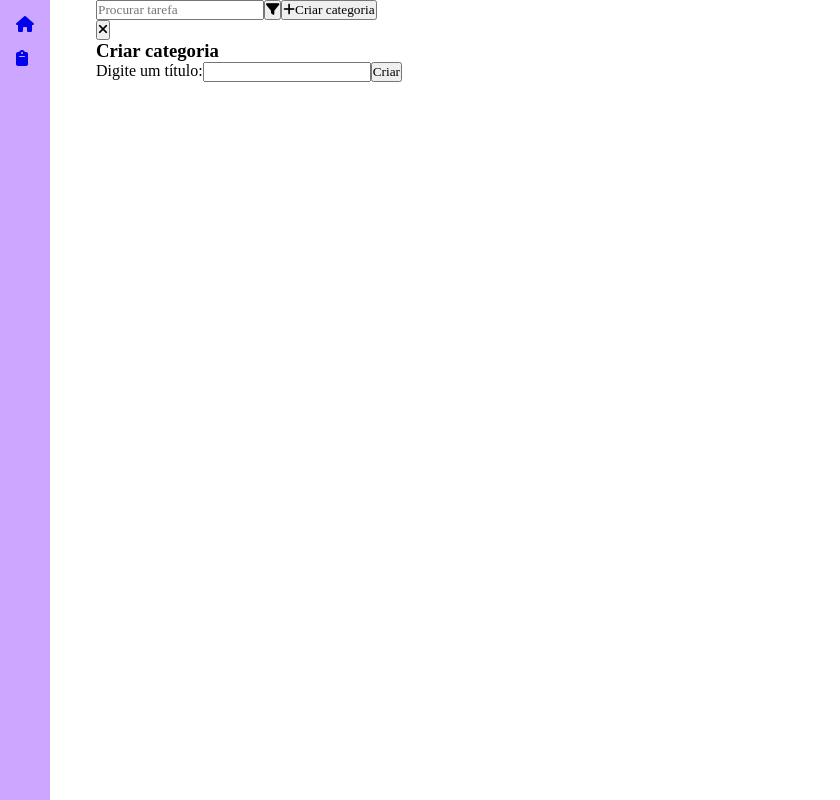
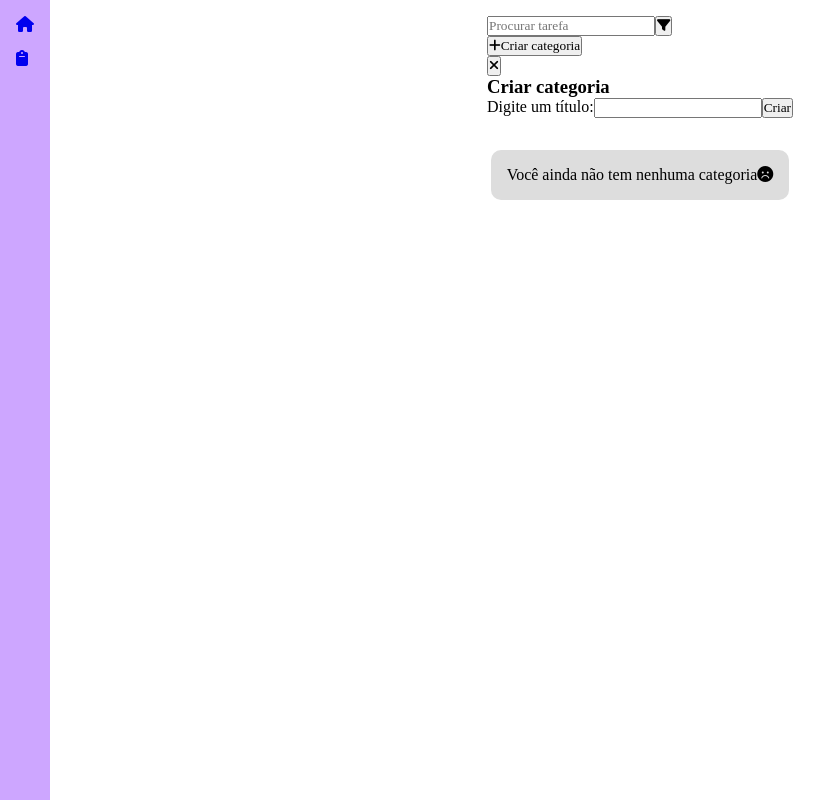
Before and after one commit to rodrigodesouzasantos97/TaskManager, a React (Vite) app in the folder frontend/: page /board in a window 1280 px wide. Both pictures are taken after a click on the button "Criar categoria". Shown: the whole page, without its empty margins (0-840 px from the left). Built offline with nearby package versions, Linux system fonts and the light colour scheme; a web font is replaced by a local one.

Commit message:
fix: add required in title input

```diff
--- a/frontend/src/routes/Board.css
+++ b/frontend/src/routes/Board.css
@@ -1,3 +1,18 @@
 .board {
   margin-left: 6rem;
+  padding-top: 1rem;
+  display: flex;
+  flex-direction: column;
+  gap: 2rem;
+  align-items: center;
+  max-width: 80%;
+  margin: 0 auto;
 }
+
+.categories {
+  background-color: #ddd;
+  padding: 1rem;
+  border-radius: 10px;
+  display: flex;
+  gap: 1rem;
+}
--- a/frontend/src/routes/Board.jsx
+++ b/frontend/src/routes/Board.jsx
@@ -13,6 +13,8 @@ const Board = () => {
 
   const createCategory = (e) => {
     e.preventDefault();
+
+    if (!categoryTitle) return;
 
     const newCategory = {
       id: Date.now(),
@@ -35,18 +37,27 @@ const Board = () => {
         <input
           type="text"
           name="search"
+          className="search"
           placeholder="Procurar tarefa"
           onChange={(e) => setSearchValue(e.target.value)}
         />
-        <button>
+        <button className="filter-bar-btn">
           <i className="fa-solid fa-filter"></i>
         </button>
-        <button onClick={toggleCategoryConfigScreen}>
+        <div className="open-screen">
+          <button
+            onClick={toggleCategoryConfigScreen}
+            className="filter-bar-btn"
+          >
             <i className="fa-solid fa-plus"></i>Criar categoria
           </button>
           {categoryConfigScreenIsOpen && (
-          <form onSubmit={createCategory} className="category-config-screen">
-            <button type="button" onClick={toggleCategoryConfigScreen}>
+            <form onSubmit={createCategory} className="config-screen">
+              <button
+                type="button"
+                onClick={toggleCategoryConfigScreen}
+                className="close-btn"
+              >
                 <i className="fa-solid fa-xmark"></i>
               </button>
               <h3>Criar categoria</h3>
@@ -55,14 +66,24 @@ const Board = () => {
                 <input
                   type="text"
                   name="title"
+                  required
                   onChange={(e) => setCategoryTitle(e.target.value)}
                 />
               </label>
-            <input type="submit" value="Criar" />
+              <button type="submit" className="btn">
+                Criar
+              </button>
             </form>
           )}
         </div>
+      </div>
       <div className="categories">
+        {categories.length === 0 && (
+          <p>
+            Você ainda não tem nenhuma categoria
+            <i className="fa-solid fa-face-frown"></i>
+          </p>
+        )}
         {categories.map((category) => (
           <Category
             key={category.id}
```
Lines whose indentation alone changed are shown as unchanged.
